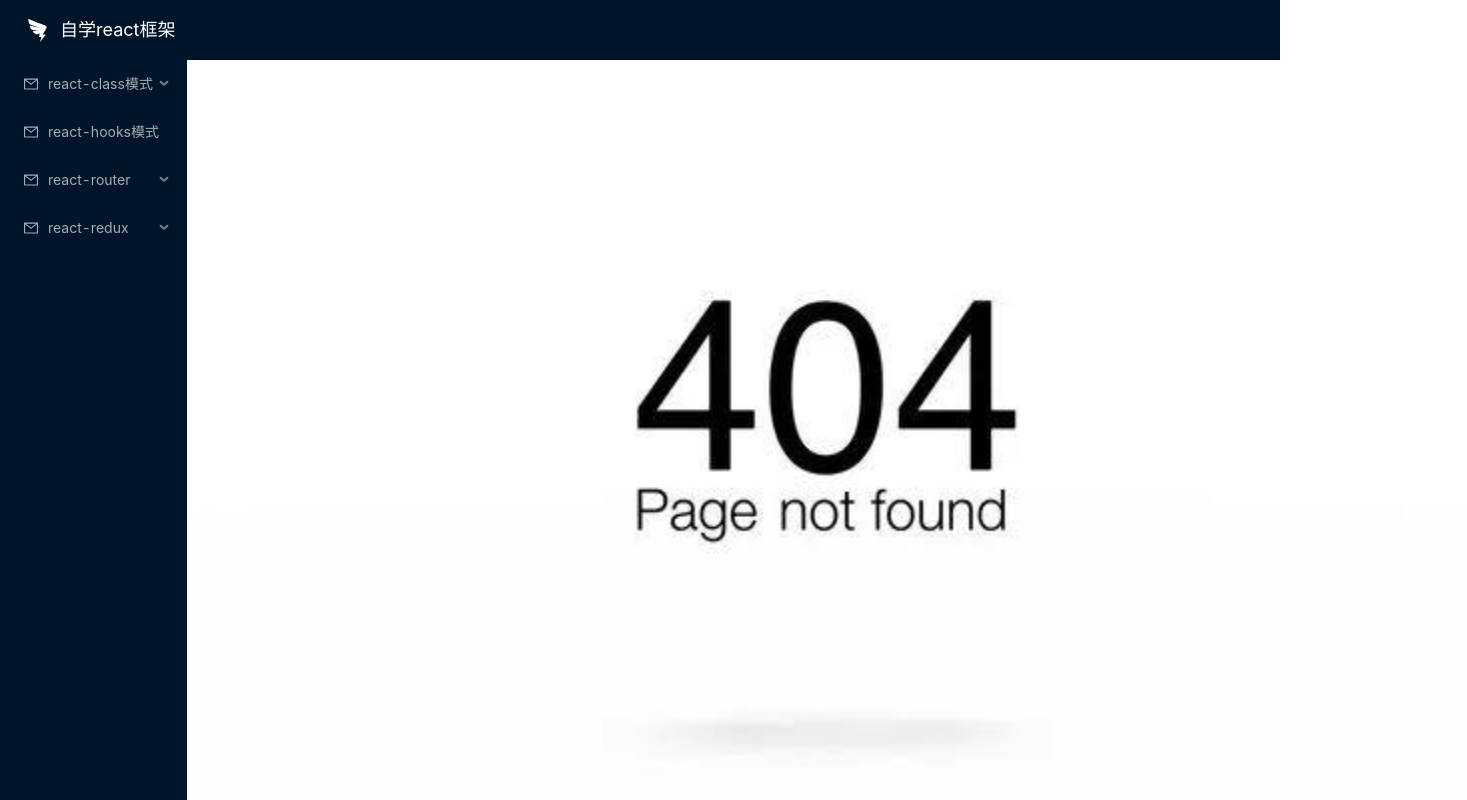
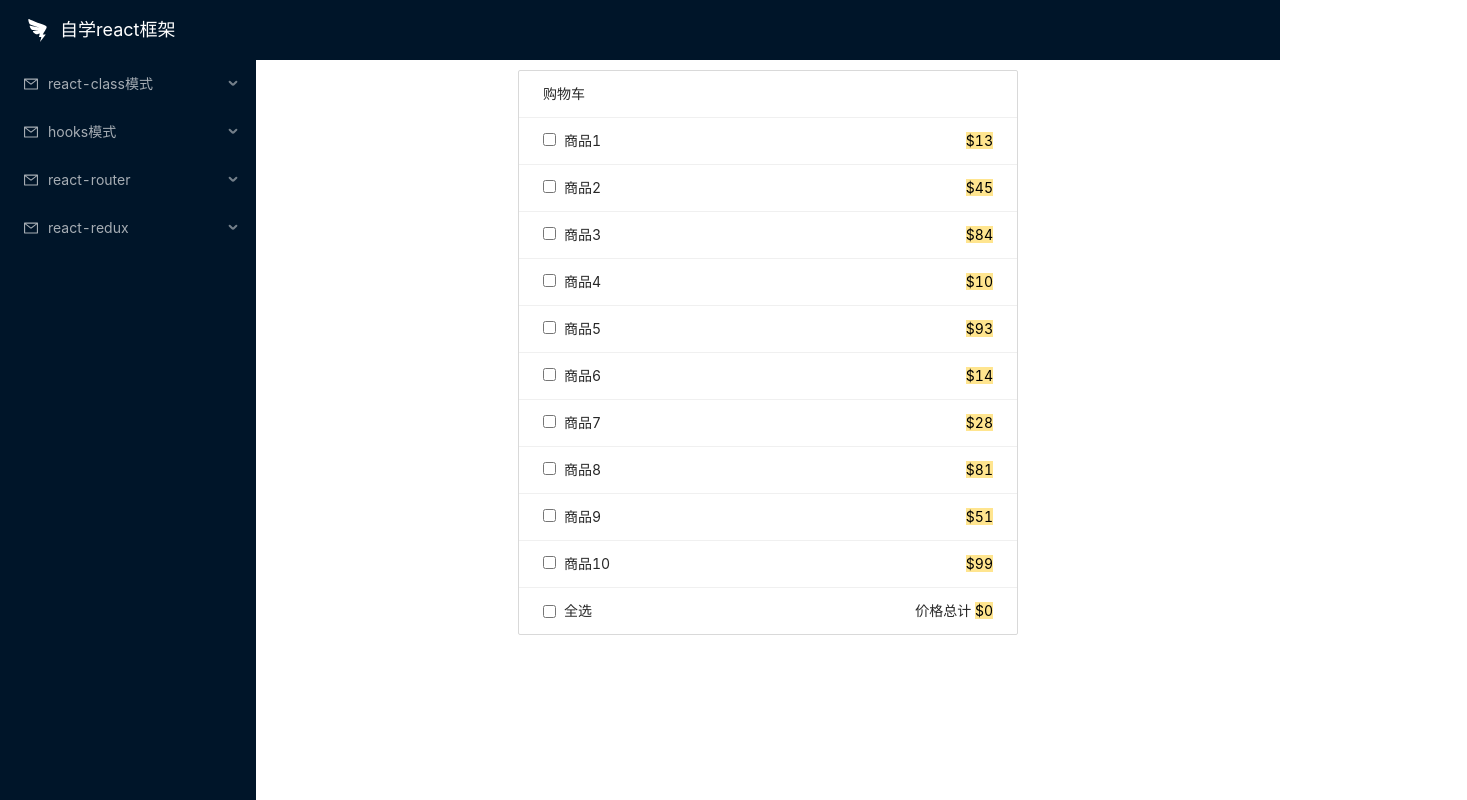
Before and after one commit to jackect1103/stydy-react, a React (Create React App) app: page /hooks-model/shopping-cart-example in a window 1280 px wide. Shown: the whole page, 1467 px wide, since content can reach past the window. Built offline with nearby package versions, Linux system fonts and the light colour scheme.

Commit message:
feat:添加购物车例子

```diff
--- a/src/baseUI/sider/data.js
+++ b/src/baseUI/sider/data.js
@@ -20,12 +20,19 @@ const menuList = [{
     title: '生命周期',
     pathname:'life-cycle'
   }]
-}, {
+},  {
   id: nanoid(),
-  title: 'react-hooks模式',
-  pathname:'react-hooks',
-  children: []
-}, {
+  title: 'hooks模式',
+  children: [{
+    id: nanoid(),
+    title: 'react-hooks模式',
+    pathname:'hooks-model/react-hooks'
+  },{
+    id: nanoid(),
+    title: '购物车例子',
+    pathname:'hooks-model/shopping-cart-example',
+  }, ]
+},{
   id: nanoid(),
   title: 'react-router',
   children: [{
--- a/src/views/class-model/life-cycle/index.js
+++ b/src/views/class-model/life-cycle/index.js
@@ -1,27 +1,80 @@
 /*
  * @Author: your name
  * @Date: 2022-01-13 15:54:58
- * @LastEditTime: 2022-02-18 14:30:46
+ * @LastEditTime: 2022-02-18 14:17:47
  * @LastEditors: Please set LastEditors
  * @Description: 打开koroFileHeader查看配置 进行设置: https://github.com/OBKoro1/koro1FileHeader/wiki/%E9%85%8D%E7%BD%AE
  * @FilePath: \react-example\src\application\index.js
  */
 import React, { Component } from 'react'
-export default class LifeCycle extends Component {
+import { List, Avatar, Space } from 'antd';
+import { MessageOutlined, LikeOutlined, StarOutlined } from '@ant-design/icons';
+export default class Application extends Component {
 
   state = {
     list: []
   }
   componentDidMount() {
-    console.log('componentDidMount-生命周期')
+    this.$axios({
+      url: '/posts',
+      method: 'get',
+      data: {}
+    }).then(res => {
+      this.setState({
+        list: res
+      })
+    })
+    // let { id } = useParams()
   }
 
 
   render() {
+    console.log(this.props);
+    // 获取 params参数
+    let { list } = this.state
 
+    const IconText = ({ icon, text }) => (
+      <Space>
+        {React.createElement(icon)}
+        {text}
+      </Space>
+    );
 
     return (
-      <div>componentDidMount-生命周期</div>
+      <List
+        itemLayout="vertical"
+        size="large"
+        pagination={{
+          onChange: page => {
+            console.log(page);
+          },
+          pageSize: 3,
+        }}
+        dataSource={list}
+        renderItem={item => (
+          <List.Item
+            actions={[
+              <IconText icon={StarOutlined} text="156" key="list-vertical-star-o" />,
+              <IconText icon={LikeOutlined} text="156" key="list-vertical-like-o" />,
+              <IconText icon={MessageOutlined} text="2" key="list-vertical-message" />,
+            ]}
+            extra={
+              <img
+                width={272}
+                alt="logo"
+                src="https://gw.alipayobjects.com/zos/rmsportal/mqaQswcyDLcXyDKnZfES.png"
+              />
+            }
+          >
+            <List.Item.Meta
+              avatar={<Avatar src={item.avatar} />}
+              title={item.title}
+              description={item.description}
+            />
+            {item.content}
+          </List.Item>
+        )}
+      />
     )
   }
 }
--- a/src/views/hooks-model/index.jsx
+++ b/src/views/hooks-model/index.jsx
@@ -20,11 +20,19 @@ const ReactHooks = () =>{
       <p>以下就是react-hooks主要的api,接下来我会和大家分享一下这些api的用法，以及使用他们的注意事项。</p>
       <ul>
         <li><Link to="use-state">1、useState</Link></li>
+        <li>监听数据</li>
         <li><Link to="use-effect">2、useEffect</Link></li>
         <li><Link to="use-layout-effect">3、useLayoutEffect</Link></li>
+        <li>获取节点对象</li>
         <li><Link to="use-ref">4、useRef</Link></li>
+        <li>单棵节点树的数据管理</li>
         <li><Link to="use-context">5、useContext</Link></li>
+        <li>可用于统一管理一个对象：</li>
         <li><Link to="use-reducer">6、useReducer </Link></li>
+        {/* 性能优化 */}
+        <li>性能优化:事件、组件</li>
+        <li><Link to="use-callback">7、useCallback [子组件接收父组件的事件的时候，props上的事件引用地址是否改变导致重新触发render]</Link></li>
+        <li><Link to="use-callback">8、useMemo </Link></li>
       </ul>
       <hr/>
       <Outlet></Outlet>
--- /dev/null
+++ b/src/views/hooks-model/shoppingCartExample/ItemCard.jsx
@@ -0,0 +1,37 @@
+import React from "react"
+import { Typography } from "antd"
+
+// memo优化策略 类似 class 组件中的shouldComponentUpdate
+function areEqual(prevProps, nextProps) {
+  return (
+    prevProps.checked === nextProps.checked
+  )
+}
+
+const ItemCard = React.memo((props)=>{
+
+  const { item, checked, onCheckedChange } = props
+  const { name, price } = item
+  const onWrapCheckedChange = (e) => {
+    const { checked } = e.target
+    onCheckedChange(item, checked)
+  }
+
+  console.log('first')
+  return (
+    <label className="item-card">
+      <div className="checkbox-wrap">
+        <input
+          type="checkbox"
+          checked={checked}
+          onChange={onWrapCheckedChange}
+        />
+      </div>
+      <span className="item-info">
+        {name} <Typography.Text mark>${price}</Typography.Text>
+      </span>
+    </label>
+  )
+},areEqual)
+
+export default ItemCard
--- /dev/null
+++ b/src/views/hooks-model/shoppingCartExample/index.css
@@ -0,0 +1,36 @@
+.cart {
+  width: 500px;
+  margin:10px auto;
+}
+
+.item-card {
+ display: flex;
+ align-items: center;
+ width: 100%;
+}
+
+.checkbox-wrap {
+ margin-right: 8px;
+ cursor: pointer;
+}
+
+.item-info {
+ flex: 1;
+ display: flex;
+ justify-content: space-between;
+}
+
+.footer {
+ display: flex;
+ justify-content: space-between;
+}
+
+.check-all {
+ display: flex;
+ align-items: center;
+ cursor: pointer;
+}
+
+.check-all input {
+ margin-right: 8px;
+}
--- /dev/null
+++ b/src/views/hooks-model/shoppingCartExample/index.jsx
@@ -0,0 +1,65 @@
+import { List, Typography } from "antd"
+import ItemCard from "./ItemCard"
+import { useChecked } from "./use-checked"
+import "./index.css"
+
+const cartData = Array(Math.ceil(Math.random() * 10))
+  .fill(undefined)
+  .map((v, i) => ({
+    id: i,
+    name: `商品${i+1}`,
+    price: Math.round(Math.random() * 100),
+  }))
+
+// cartItems的积分总和
+const sumPrice = (cartItems) => {
+  return cartItems.reduce((sum, cur) => sum + cur.price, 0)
+}
+
+
+
+export default function Card() {
+  const {
+    checkedAll,
+    checkedMap,
+    onCheckedAllChange,
+    onCheckedChange,
+    filterChecked,
+  } = useChecked(cartData)
+
+  const onWrapCheckedAllChange = (e) => {
+    const checkAll = e.target.checked
+    onCheckedAllChange(checkAll)
+  }
+  const total = sumPrice(filterChecked())
+  const Footer = (
+    <div className="footer">
+      <label className="check-all">
+        <input type="checkbox" checked={checkedAll} onChange={onWrapCheckedAllChange}/> 全选
+      </label>
+      <div>
+        价格总计 <Typography.Text mark>${total}</Typography.Text>
+      </div>
+    </div>
+  )
+
+
+  return (
+    <div className="cart">
+      <List
+        header={<div>购物车</div>}
+        footer={Footer}
+        bordered
+        dataSource={cartData}
+        renderItem={item => {
+          const checked = checkedMap[item.id] || false
+          return (
+            <List.Item>
+              <ItemCard item={item} checked={checked} onCheckedChange={onCheckedChange}></ItemCard>
+            </List.Item>
+          )
+        }}
+      />
+    </div>
+  )
+}
--- /dev/null
+++ b/src/views/hooks-model/shoppingCartExample/use-checked.jsx
@@ -0,0 +1,94 @@
+import { useReducer, useEffect, useCallback } from "react"
+const CHECKED_CHANGE = "CHECKED_CHANGE"; //单选
+const CHECKED_ALL_CHANGE = "CHECKED_ALL_CHANGE"; // 全选
+const SET_CHECKED_MAP = "SET_CHECKED_MAP";
+
+export const useChecked = (dataSource) => {
+  // 集中管理checkedMap对象
+  const [checkedMap, dispatch] = useReducer((checkedMapParam, action) => {
+    switch (action.type) {
+      case CHECKED_CHANGE: {
+        const { payload } = action
+        const { dataItem, checked } = payload
+        const { id } = dataItem
+        return {
+          ...checkedMapParam,
+          [id]: checked,
+        }
+      }
+      case CHECKED_ALL_CHANGE: {
+        const { payload: newCheckedAll } = action
+        const newCheckedMap = {}
+        // 全选
+        if (newCheckedAll) {
+          dataSource.forEach(dataItem => {
+            newCheckedMap[dataItem.id] = true
+          })
+        }
+        return newCheckedMap
+      }
+      case SET_CHECKED_MAP: {
+        return action.payload
+      }
+      default:
+        return checkedMapParam
+    }
+
+  }, {})
+
+  const filterChecked = useCallback((func) => {
+    return (
+      Object.entries(checkedMap)
+      // 通过这个filter 筛选出所有checked状态为true的项
+      .filter((entries) => Boolean(entries[1]))
+      // 再从cartData中根据id来map出选中列表
+      .map(([checkedId]) => dataSource.find(({ id }) => id === Number(checkedId)))
+    )
+  },[checkedMap, dataSource])
+
+  // 单选按钮 useCallback用于有啊性能
+  const onCheckedChange = useCallback((dataItem, checked) => {
+    dispatch({
+      type: CHECKED_CHANGE,
+      payload: {
+        dataItem,
+        checked,
+      },
+    })
+  }, [])
+
+  // 全选按钮属性、事件
+  let checkedAll = dataSource.length !== 0 && filterChecked().length === dataSource.length;
+  const onCheckedAllChange = (newCheckedAll) => {
+    dispatch({
+      type: CHECKED_ALL_CHANGE,
+      payload: newCheckedAll,
+    })
+  }
+
+  // 数据更新的时候 如果勾选中的数据已经不在数据内了 就删除掉
+  useEffect(() => {
+    filterChecked().forEach((checkedItem) => {
+      let changed = false
+      if (!dataSource.find(dataItem => checkedItem.id === dataItem.id)) {
+        delete checkedMap[checkedItem.id]
+        changed = true
+      }
+      if (changed) {
+        dispatch({
+          type: SET_CHECKED_MAP,
+          payload: Object.assign({}, checkedMap),
+        })
+      }
+    })
+    // eslint-disable-next-line react-hooks/exhaustive-deps
+  }, [dataSource])
+
+  return {
+    checkedMap,
+    onCheckedChange,
+    filterChecked,
+    onCheckedAllChange,
+    checkedAll,
+  }
+}
--- /dev/null
+++ b/src/views/hooks-model/useCallback/index.jsx
@@ -0,0 +1,35 @@
+import { useState, useCallback, PureComponent } from 'react'
+let lastOnClick = null;
+class Test extends PureComponent {
+
+  render() {
+    let {text,onClick} = this.props
+    console.log("Test Render",lastOnClick === onClick)
+    lastOnClick = onClick
+    console.log('first', lastOnClick , onClick)
+    return <div>
+      <h1>{text}</h1>
+      <button onClick={onClick}>改变文本</button>
+    </div>
+  }
+}
+const Parent = () => {
+  console.log("Parent Render")
+  const [txt, setTxt] = useState(123)
+  const [n, setN] = useState(0)
+  const hhh = useCallback(() =>{
+    setTxt(456)
+  },[])
+  return (
+    <div>
+      <Test text={txt} onClick={hhh}></Test>
+      <input type="number" value={n}
+        onChange={e => {
+          setN(parseInt(e.target.value))
+        }
+        }></input>
+    </div>
+  )
+}
+
+export default Parent
--- a/src/views/react-router/version-6/constant/routersPath.js
+++ b/src/views/react-router/version-6/constant/routersPath.js
@@ -16,6 +16,9 @@ import UseLayoutEffect from "../../../hooks-model/useLayoutEffect/index.jsx";
 import UseRef from "../../../hooks-model/useRef/index.jsx";
 import UseContext from "../../../hooks-model/useContext/index.jsx";
 import UseReducer from "../../../hooks-model/useReducer/index.jsx";
+import UseCallback from "../../../hooks-model/useCallback/index.jsx";
+
+import ShoppingCartExample from "../../../hooks-model/shoppingCartExample/index.jsx";
 
 import ReactRouterV6 from '../index.jsx'
 import SubRoute from '../pages/sub-route'
@@ -40,6 +43,9 @@ const routers = {
   UseRef,
   UseContext,
   UseReducer,
+  UseCallback,
+  // 购物车例子
+  ShoppingCartExample,
 
   // 路由-v6版本
   ReactRouterV6,
```
Also changed, not shown: src/views/react-router/version-6/constant/routerConfig.js (+29 -16 lines).
